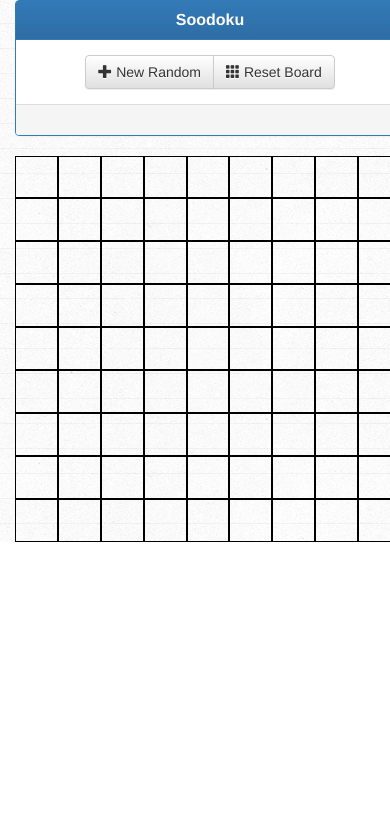
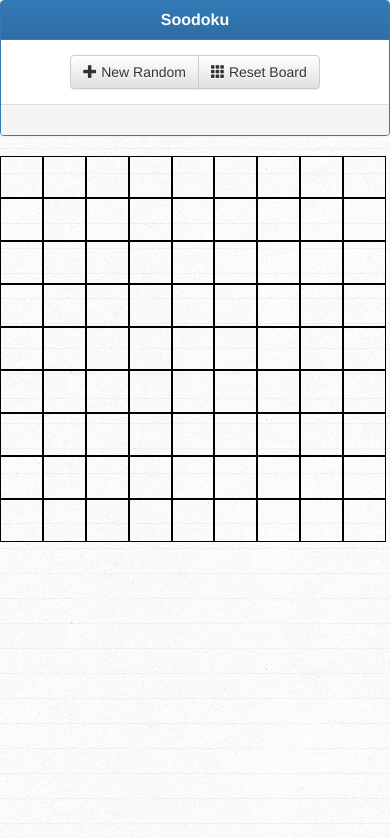
Before and after one commit to caleb4716/soodoku, a plain HTML site: page index.html in a window 390 px wide. Drawn offline with nearby package versions, Linux system fonts and the light colour scheme.

Commit message:
take 2 on resizing. css changes

```diff
--- a/index.html
+++ b/index.html
@@ -32,7 +32,7 @@
 
     <body>
 
-        <div id="con" class="container-fluid">
+        <div class="container-fluid">
 
             <div id="control-panel">
                 <div class="panel panel-primary">
--- a/style.css
+++ b/style.css
@@ -1,6 +1,6 @@
 
 
-#con {
+body {
     background-image:url(textures/notebook_paper_texture_1.jpg);
 }
 #puzzle-div {
@@ -67,5 +67,9 @@ button#impossible {
         height:11vw;
         width:11vw;
     }
+    .container-fluid {
+        padding-left:0px !important;
+        padding-right:0px !important;
+    }
 
 }
```
